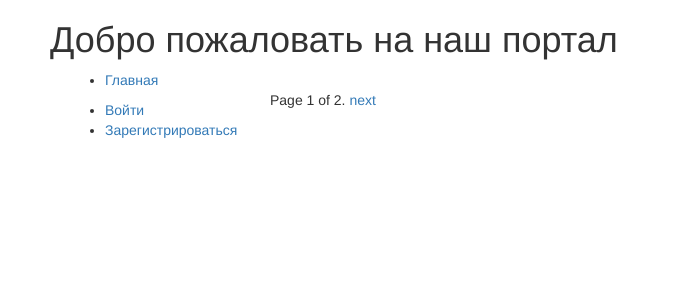
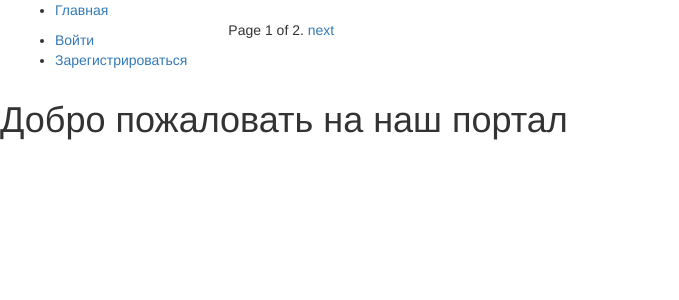
Before and after one commit to yuliazdravstvui/design, a Django app: page / in a window 1280 px wide. Shown: the top 300 px of the page, without its empty margins (0-679 px from the left). Run offline with Django 3.2, Linux system fonts and the light colour scheme; data comes from the database, SQL or seed files in the repository; both versions use the stored data as it was after the commit; some libraries are stand-ins or nearby versions.

Commit message:
(я узнала о необходимости комментировать очень поздно :( )

```diff
--- a/design/design/catalog/templates/base.html
+++ b/design/design/catalog/templates/base.html
@@ -13,9 +13,8 @@
   {% load static %}
   <link rel="stylesheet" href="{% static 'css/styles.css' %}">
 </head>
-<body style="margin-left: 50px;">
+<body >
 
-<div>{% block content %}{% endblock %}</div>
 <div class="container-fluid">
 
 <div class="row">
@@ -85,6 +84,6 @@
   </div>
 </div>
 </div>
-
+<div>{% block content %}{% endblock %}</div>
 </body>
 </html>
```
Also changed, not shown: design/design/db.sqlite3.
